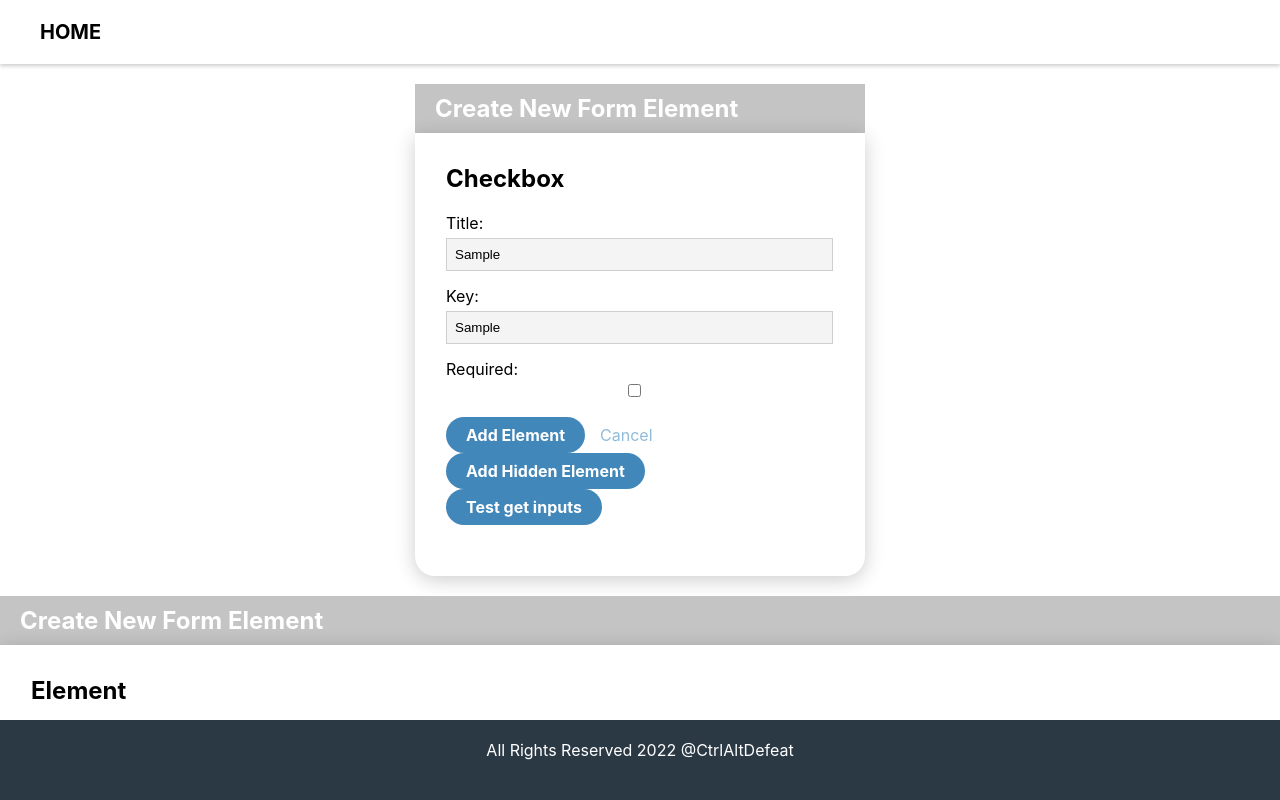
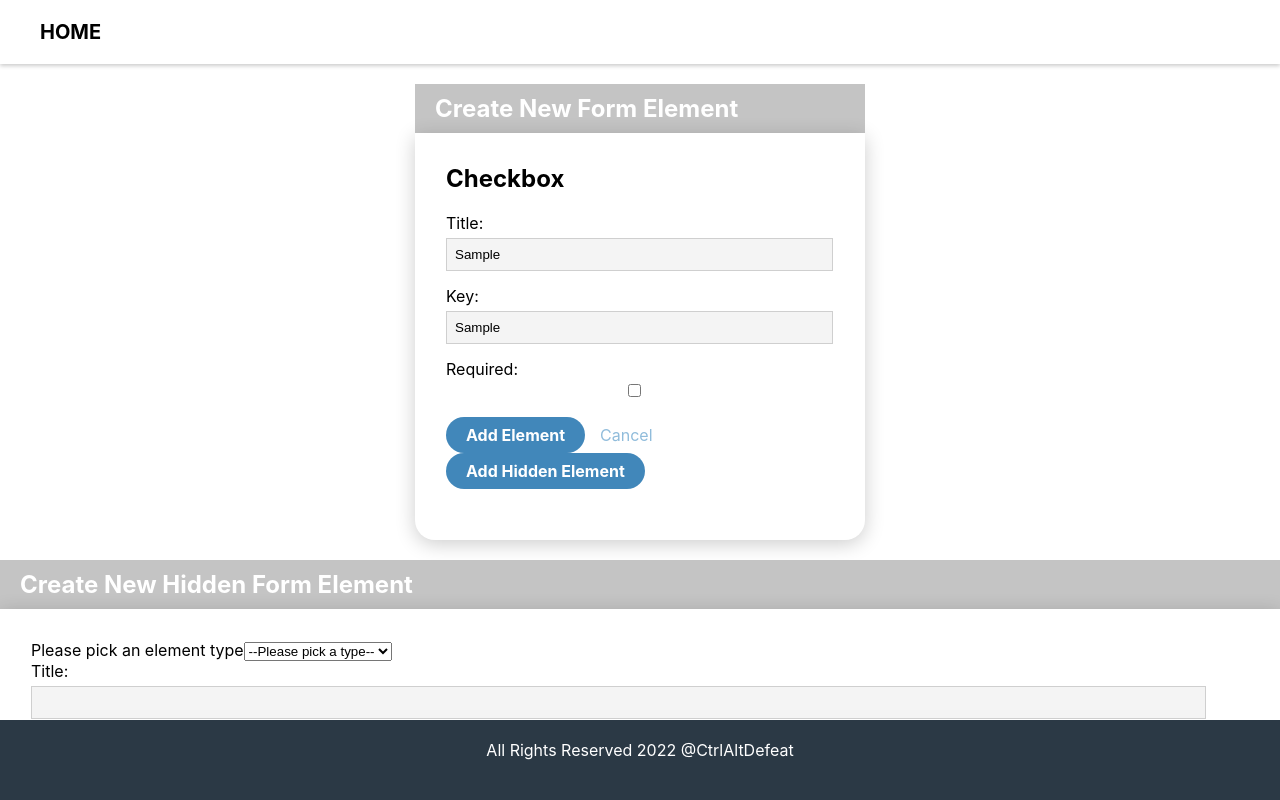
Before and after one commit to LPZ-Fabian/form-creator-app, a React (Create React App) app in the folder form-creator-app-frontend/: page /build-element/1/1 in a window 1280 px wide. Both pictures are taken after typing "Sample", "Sample" into the empty fields and a click on the button "Add Hidden Element". Shown: the top 800 px of the page. Built offline with nearby package versions, Linux system fonts and the light colour scheme; no server answers.

Commit message:
posted hidden elements.

```diff
--- a/form-creator-app-frontend/src/components/CreateElement.js
+++ b/form-creator-app-frontend/src/components/CreateElement.js
@@ -14,6 +14,8 @@ const CreateElement = () => {
     const { formId } = useParams();
     const [Cards, setCards] = useState([]);
     const [Elements, setElements] = useState([]);
+    const [hasHidden, setHasHidden] = useState(false);
+
     const parentObj = {
         title: "parentObj",
         type: "check",
@@ -22,21 +24,45 @@ const CreateElement = () => {
         hasHidden: "true",
         hiddenById: 0,
     };
-    const childObj = {
-        title: "childObj",
-        type: "check",
-        key: "key",
-        required: "req",
-        hiddenById: 1,
+    const addHiddenElements = (hiddenById) => {
+        const titles = document.querySelectorAll(".element-title");
+        const types = document.querySelectorAll(".element-type");
+        const keys = document.querySelectorAll(".element-key");
+        const reqs = document.querySelectorAll(".element-req");
+        for (let i = 0; i < titles.length; i++) {
+            const title = titles[i].value;
+            const type = types[i].value;
+            const key = keys[i].value;
+            const required = reqs[i].checked;
+            const hasHidden = false;
+            const hiddenElement = {
+                title,
+                type,
+                key,
+                required,
+                hasHidden,
+                hiddenById,
+            };
+            console.log(hiddenElement)
+            BuildUserElementService.createUserFormElement(formId, hiddenElement)
+            .then((response) => {
+                console.log(response.data)
+            })
+            .catch((error) => {
+                console.log(error)
+            })
+        }
+        console.table(Elements);
     };
 
     const addElementToForm = (e) => {
         e.preventDefault();
-        const UserFormElement = { title, type, key, required };
+        const UserFormElement = { title, type, key, required, hasHidden};
 
-        BuildUserElementService.createUserFormElement(formId, parentObj)
+        BuildUserElementService.createUserFormElement(formId, UserFormElement)
             .then((response) => {
                 console.log(response.data);
+                addHiddenElements(response.data.id);
                 // BuildUserElementService.setHiddenTest(response.data.id, true)
                 // navigate("/user-form/" + formId);
             })
@@ -125,34 +151,11 @@ const CreateElement = () => {
                         type="button"
                         className="solid-button"
                         onClick={() => {
+                            setHasHidden(true)
                             setCards([...Cards, <ElementCard />]);
                         }}
                     >
                         Add Hidden Element
-                    </button>
-                    <button
-                        type="button"
-                        className="solid-button"
-                        onClick={() => {
-                            const titles = document.querySelectorAll(".element-title");
-                            titles.forEach((titleField) => {
-                                console.log(titleField.value);
-                            })
-                            const types = document.querySelectorAll(".element-type")
-                            types.forEach((typeField) => {
-                                console.log(typeField.value)
-                            })
-                            const keys = document.querySelectorAll(".element-key")
-                            keys.forEach((keyField) => {
-                                console.log(keyField.value)
-                            })
-                            const reqs = document.querySelectorAll(".element-req")
-                            reqs.forEach((reqField) => {
-                                console.log(reqField.checked)
-                            })
-                        }}
-                    >
-                        Test get inputs{" "}
                     </button>
                 </div>
             </div>
--- a/form-creator-app-frontend/src/components/ElementCard.js
+++ b/form-creator-app-frontend/src/components/ElementCard.js
@@ -43,9 +43,9 @@ const ElementCard = () => {
 
     return (
         <div id="tester">
-            <h1 className="overlay-heading">Create New Form Element</h1>
+            <h1 className="overlay-heading">Create New Hidden Form Element</h1>
             <div className="overlay">
-                <h2 className="page-title">{cardTitle}</h2>
+                {/* <h2 className="page-title">{cardTitle}</h2> */}
                 <form
                     onSubmit={(e) => {
                         addElementToForm(e);
@@ -99,7 +99,7 @@ const ElementCard = () => {
                             onChange={(e) => setRequired(e.target.checked)}
                         ></input>
                     </div>
-                    <div className="form-actions">
+                    {/* <div className="form-actions">
                         <button type="submit" className="solid-button">
                             Add Element
                         </button>
@@ -109,7 +109,7 @@ const ElementCard = () => {
                         >
                             Cancel
                         </Link>
-                    </div>
+                    </div> */}
                 </form>
             </div>
         </div>
```
